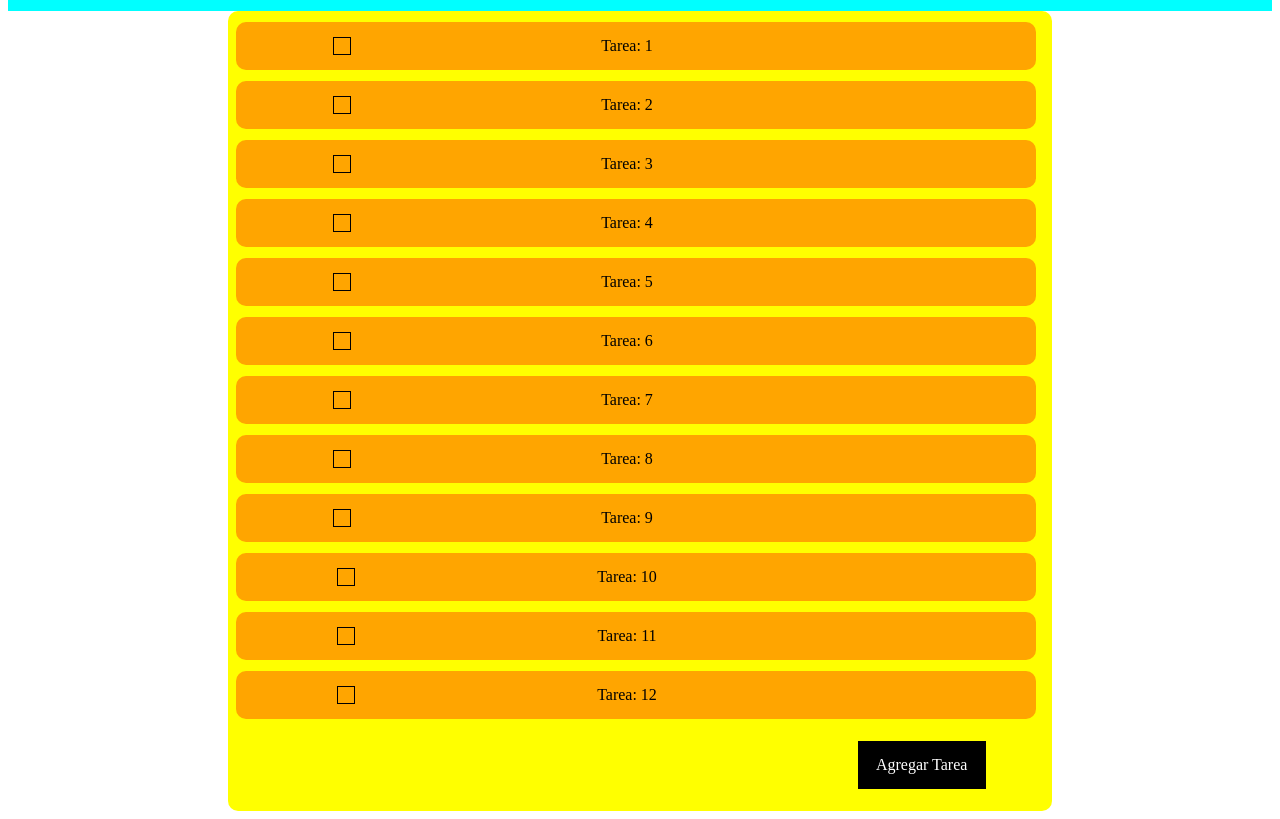
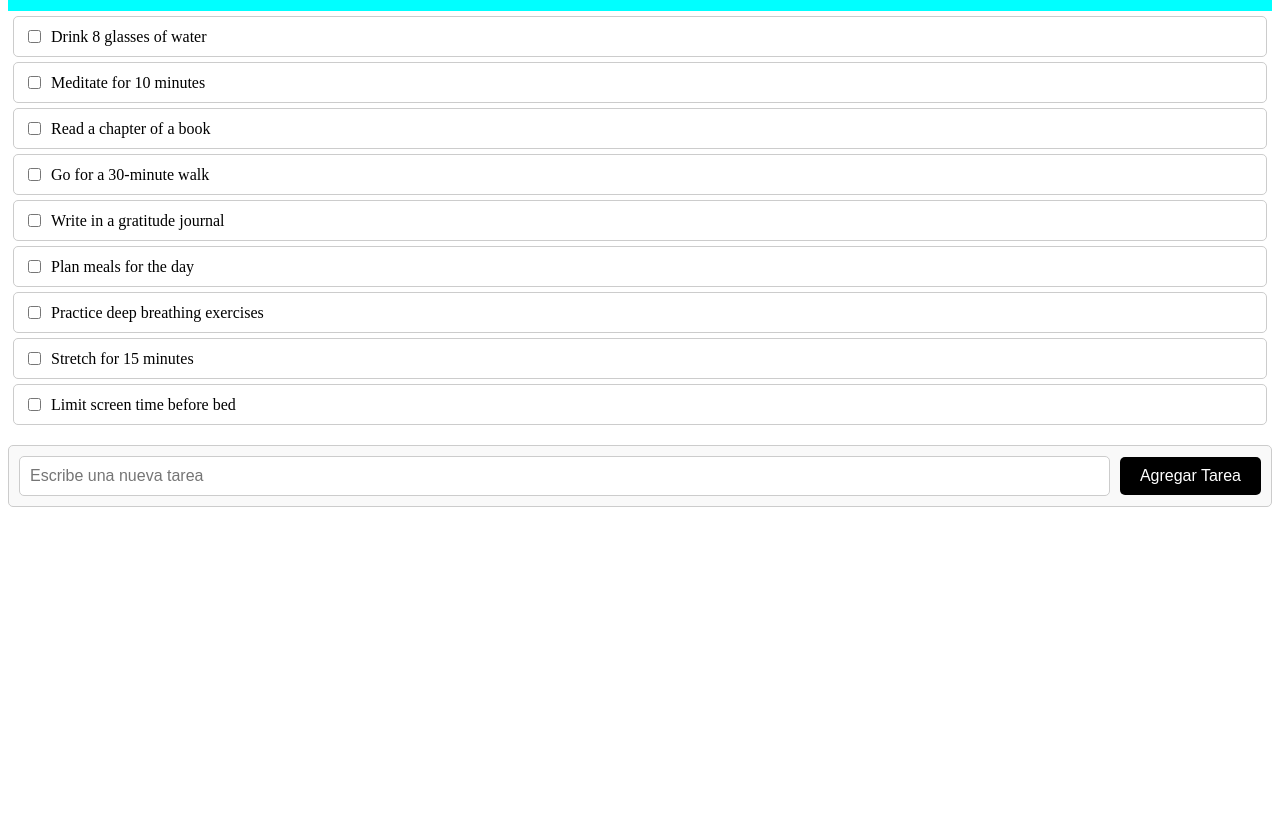
Before and after one commit to xalyrodas/tarea, a plain HTML site: page index.html in a window 1280 px wide. Shown: the part 76-895 px from the top of the page. After the commit the page ends 800 px from the top, so only its background shows below. Drawn offline with Linux system fonts and the light colour scheme.

Commit message:
refactorizacion y creacion de funcion

```diff
--- a/componentes/contenido/contenido.css
+++ b/componentes/contenido/contenido.css
@@ -1,251 +1,29 @@
-.section-1{
-    width: 51.5rem;
-    height: 50rem;
-    margin: auto;
-    border-radius: 10px;
-    background-color: yellow;
-
-    display: grid;
-    grid-template-columns: repeat(10,1fr);
-    grid-template-rows: repeat(29,1fr);
-}
-.div-1{
-    width: 50rem;
-    height: 3rem;
-    border-radius: 10px;
-    background-color:orange;
-    margin: auto;
-    grid-column: 2/9;
-    grid-row: 2/3;
+.carta {
     display: flex;
     align-items: center;
-    justify-content: center;
+    padding: 10px;
+    margin: 5px;
+    border: 1px solid #ccc;
+    border-radius: 5px;
+    background-color: #fff;
+    cursor: pointer;
+    transition: background-color 0.3s ease;
 }
-.div-2{
-    width: 50rem;
-    height: 3rem;
-    border-radius: 10px;
-    background-color: orange;
-    margin: auto;
-    grid-column: 2/9;
-    grid-row: 4/5;
-    display: flex;
-    align-items: center;
-    justify-content: center;
+
+.carta:hover {
+    background-color: #f9f9f9;
 }
-.div-3{
-    width: 50rem;
-    height: 3rem;
-    border-radius: 10px;
-    background-color:orange;
-    margin: auto;
-    grid-column: 2/9;
-    grid-row: 6/7;
-    display: flex;
-    align-items: center;
-    justify-content: center;
+
+.checkbox {
+    margin-right: 10px;
+    cursor: pointer;
 }
-.div-4{
-    width: 50rem;
-    height: 3rem;
-    border-radius: 10px;
-    background-color: orange;
-    margin: auto;
-    grid-column: 2/9;
-    grid-row: 8/9;
-    display: flex;
-    align-items: center;
-    justify-content: center;
+
+.texto {
+    flex-grow: 1;
 }
-.div-5{
-    width: 50rem;
-    height: 3rem;
-    border-radius: 10px;
-    background-color:orange;
-    margin: auto;
-    grid-column: 2/9;
-    grid-row: 10/11;
-    display: flex;
-    align-items: center;
-    justify-content: center;
+
+.tachado .texto {
+    text-decoration: line-through;
+    color: #888;
 }
-.div-6{
-    width: 50rem;
-    height: 3rem;
-    border-radius: 10px;
-    background-color: orange;
-    margin: auto;
-    grid-column: 2/9;
-    grid-row: 12/13;
-    display: flex;
-    align-items: center;
-    justify-content: center;
-}
-.div-7{
-    width: 50rem;
-    height: 3rem;
-    border-radius: 10px;
-    background-color: orange;
-    margin: auto;
-    grid-column: 2/9;
-    grid-row: 14/15;
-    display: flex;
-    align-items: center;
-    justify-content: center;
-}
-.div-8{
-    width: 50rem;
-    height: 3rem;
-    border-radius: 10px;
-    background-color: orange;
-    margin: auto;
-    grid-column: 2/9;
-    grid-row: 16/17;
-    display: flex;
-    align-items: center;
-    justify-content: center;
-}
-.div-9{
-    width: 50rem;
-    height: 3rem;
-    border-radius: 10px;
-    background-color: orange;
-    margin: auto;
-    grid-column: 2/9;
-    grid-row: 18/19;
-    display: flex;
-    align-items: center;
-    justify-content: center;
-}
-.div-10{
-    width: 50rem;
-    height: 3rem;
-    border-radius: 10px;
-    background-color: orange;
-    margin: auto;
-    grid-column: 2/9;
-    grid-row: 20/21;
-    display: flex;
-    align-items: center;
-    justify-content: center;
-}
-.div-11{
-    width: 50rem;
-    height: 3rem;
-    border-radius: 10px;
-    background-color: orange;
-    margin: auto;
-    grid-column: 2/9;
-    grid-row: 22/23;
-    display: flex;
-    align-items: center;
-    justify-content: center;
-}
-.div-12{
-    width: 50rem;
-    height: 3rem;
-    border-radius: 10px;
-    background-color: orange;
-    margin: auto;
-    grid-column: 2/9;
-    grid-row: 24/25;
-    display: flex;
-    align-items: center;
-    justify-content: center;
-}
-.div-special{
-    width: 8rem;
-    height: 3rem;
-    background-color: black;
-    color: white;
-    margin: auto;
-    grid-column: 7/9;
-    grid-row: 27/28;
-    display: flex;
-    align-items: center;
-    justify-content: center;
-}
-.inner-div-1 {
-    position: relative;
-    left: -20rem;
-    width: 1rem;
-    height: 1rem;
-    border: 1px solid black;
-}
-.inner-div-2{
-    position: relative;
-    left: -20rem;
-    width: 1rem;
-    height: 1rem;
-    border: 1px solid black;
-}
-.inner-div-3{
-    position: relative;
-    left: -20rem;
-    width: 1rem;
-    height: 1rem;
-    border: 1px solid black;
-}
-.inner-div-4{
-    position: relative;
-    left: -20rem;
-    width: 1rem;
-    height: 1rem;
-    border: 1px solid black;
-}
-.inner-div-5 {
-    position: relative;
-    left: -20rem;
-    width: 1rem;
-    height: 1rem;
-    border: 1px solid black;
-}
-.inner-div-6{
-    position: relative;
-    left: -20rem;
-    width: 1rem;
-    height: 1rem;
-    border: 1px solid black;
-}
-.inner-div-7 {
-    position: relative;
-    left: -20rem;
-    width: 1rem;
-    height: 1rem;
-    border: 1px solid black;
-}
-.inner-div-8 {
-    position: relative;
-    left: -20rem;
-    width: 1rem;
-    height: 1rem;
-    border: 1px solid black;
-}
-.inner-div-9 {
-    position: relative;
-    left: -20rem;
-    width: 1rem;
-    height: 1rem;
-    border: 1px solid black;
-}
-.inner-div-10 {
-    position: relative;
-    left: -20rem;
-    width: 1rem;
-    height: 1rem;
-    border: 1px solid black;
-}
-.inner-div-11 {
-    position: relative;
-    left: -20rem;
-    width: 1rem;
-    height: 1rem;
-    border: 1px solid black;
-}
-.inner-div-12 {
-    position: relative;
-    left: -20rem;
-    width: 1rem;
-    height: 1rem;
-    border: 1px solid black;
-}
--- a/componentes/contenido/contenido.js
+++ b/componentes/contenido/contenido.js
@@ -1,13 +1,6 @@
-import { createSection } from "./data.js";
-
-function initContainer() {
-    let container = document.createElement("div");
-    container.className = "container";
-
-    let section = createSection();
-    container.appendChild(section);
-
-    return container;
+ function contenido() {
+    let contenido = document.createElement("div");
+    contenido.className = "seccion_contenido";
+    return contenido;
 }
-
-export { initContainer };
+export{contenido}
--- a/componentes/contenido/data.js
+++ b/componentes/contenido/data.js
@@ -1,26 +1,16 @@
-function createSection() {
-    let section = document.createElement('section');
-    section.className = "section-1";
+function Data(){
+    const datos=[
+        "Drink 8 glasses of water",
+        "Meditate for 10 minutes",
+        "Read a chapter of a book",
+        "Go for a 30-minute walk",
+        "Write in a gratitude journal",
+        "Plan meals for the day",
+        "Practice deep breathing exercises",
+        "Stretch for 15 minutes",
+        "Limit screen time before bed"
+    ];
+    return datos;
 
-    for (let i = 1; i <= 13; i++) {
-        let div = document.createElement('div');
-
-        if (i === 13) {
-            div.className = "div-special";
-            div.textContent = "Agregar Tarea";
-        } else {
-            div.className = `div-${i}`;
-            div.textContent = `Tarea: ${i}`;
-        }
-
-        let innerDiv = document.createElement('div');
-        innerDiv.className = `inner-div-${i}`;
-        div.appendChild(innerDiv);
-
-        section.appendChild(div);
-    }
-
-    return section;
 }
-
-export { createSection };
+export{Data}
--- /dev/null
+++ b/componentes/contenido/funcionescontenido.js
@@ -0,0 +1,10 @@
+function tacharCarta(carta) {
+    const checkbox = carta.querySelector(".checkbox");
+
+
+    carta.addEventListener("click", () => {
+        checkbox.checked = !checkbox.checked;
+        carta.classList.toggle("tachado");
+    });
+}
+export{tacharCarta}
--- /dev/null
+++ b/componentes/contenido/tarea.js
@@ -0,0 +1,32 @@
+import { contenido } from "./contenido.js";
+import { Data } from "./data.js";
+import { tacharCarta } from "./funcionescontenido.js";
+
+
+export function cargarCarta() {
+    const datos = Data();
+    const seccionContenido = contenido();
+
+    datos.forEach(item => {
+        const carta = document.createElement("div");
+        carta.className = "carta";
+
+        const checkbox = document.createElement("input");
+        checkbox.type = "checkbox";
+        checkbox.className = "checkbox";
+
+
+        const texto = document.createElement("span");
+        texto.className = "texto";
+        texto.textContent = item;
+
+        carta.appendChild(checkbox);
+        carta.appendChild(texto);
+
+        tacharCarta(carta);
+
+        seccionContenido.appendChild(carta);
+    });
+
+    return seccionContenido;
+}
--- a/componentes/form/form.css
+++ b/componentes/form/form.css
@@ -0,0 +1,33 @@
+.formulario {
+    display: flex;
+    align-items: center;
+    gap: 10px;
+    margin: 20px 0;
+    padding: 10px;
+    border: 1px solid #ccc;
+    border-radius: 5px;
+    background-color: #f9f9f9;
+}
+
+.input-tarea {
+    flex-grow: 1;
+    padding: 10px;
+    border: 1px solid #ccc;
+    border-radius: 5px;
+    font-size: 16px;
+}
+
+.boton-agregar {
+    padding: 10px 20px;
+    background-color: black;
+    color: white;
+    border: none;
+    border-radius: 5px;
+    cursor: pointer;
+    font-size: 16px;
+    transition: background-color 0.3s;
+}
+
+.boton-agregar:hover {
+    background-color: #333;
+}
--- a/componentes/form/form.js
+++ b/componentes/form/form.js
@@ -1,6 +1,23 @@
-function form(){
-    let form=document.createElement('form');
-    form.className="formulario";
-    return form;
+ function cargarFormulario() {
+    const formulario = document.createElement("form");
+    formulario.className = "formulario";
+
+
+    const inputTarea = document.createElement("input");
+    inputTarea.type = "text";
+    inputTarea.placeholder = "Escribe una nueva tarea";
+    inputTarea.className = "input-tarea";
+
+
+    const botonAgregar = document.createElement("button");
+    botonAgregar.type = "submit";
+    botonAgregar.textContent = "Agregar Tarea";
+    botonAgregar.className = "boton-agregar";
+
+
+    formulario.appendChild(inputTarea);
+    formulario.appendChild(botonAgregar);
+
+    return formulario;
 }
-export{form}
+export{cargarFormulario}
--- /dev/null
+++ b/componentes/form/funcionform.js
@@ -0,0 +1,32 @@
+import { Data } from "../contenido/data.js";
+import { tacharCarta } from "../contenido/funcionescontenido.js";
+
+export function agregarTarea(formulario, seccionContenido) {
+    formulario.addEventListener("submit", (evento) => {
+        evento.preventDefault();
+
+        const inputTarea = formulario.querySelector(".input-tarea");
+        const nuevaTarea = inputTarea.value.trim();
+
+        if (nuevaTarea) {
+           const datos = Data();
+            datos.push(nuevaTarea);
+            inputTarea.value = "";
+
+            const carta = document.createElement("div");
+            carta.className = "carta";
+
+            const checkbox = document.createElement("input");
+            checkbox.type = "checkbox";
+            checkbox.className = "checkbox"
+
+            const texto = document.createElement("span");
+            texto.className = "texto";
+            texto.textContent = nuevaTarea;
+            carta.appendChild(checkbox);
+            carta.appendChild(texto);
+            tacharCarta(carta);
+            seccionContenido.appendChild(carta);
+        }
+    });
+}
--- a/index..js
+++ b/index..js
@@ -1,10 +1,17 @@
+import { header } from "./componentes/header/header.js";
+import { cargarCarta } from "./componentes/contenido/tarea.js";
+import { cargarFormulario } from "./componentes/form/form.js";
+import { agregarTarea } from "./componentes/form/funcionform.js";
 
-import { createSection } from "./componentes/contenido/data.js";
-import { form } from "./componentes/form/form.js";
-import { header } from "./componentes/header/header.js";
+function cargarDOM() {
+    let DOM = document.getElementById("root");
+    DOM.appendChild(header());
+    const seccionContenido = cargarCarta();
+    DOM.appendChild(seccionContenido);
+    const formulario = cargarFormulario();
+    DOM.appendChild(formulario);
+    agregarTarea(formulario, seccionContenido);
+}
 
-let DOM = document.getElementById("#root");
 
-DOM.appendChild(header());
-DOM.appendChild(createSection());
-DOM.appendChild(form());
+cargarDOM();
--- a/index.html
+++ b/index.html
@@ -13,7 +13,7 @@
 
 </head>
 <body>
-    <main id="#root"></main>
+    <main id="root"></main>
     <script src="index..js" type="module"></script>
 </body>
 </html>
```
